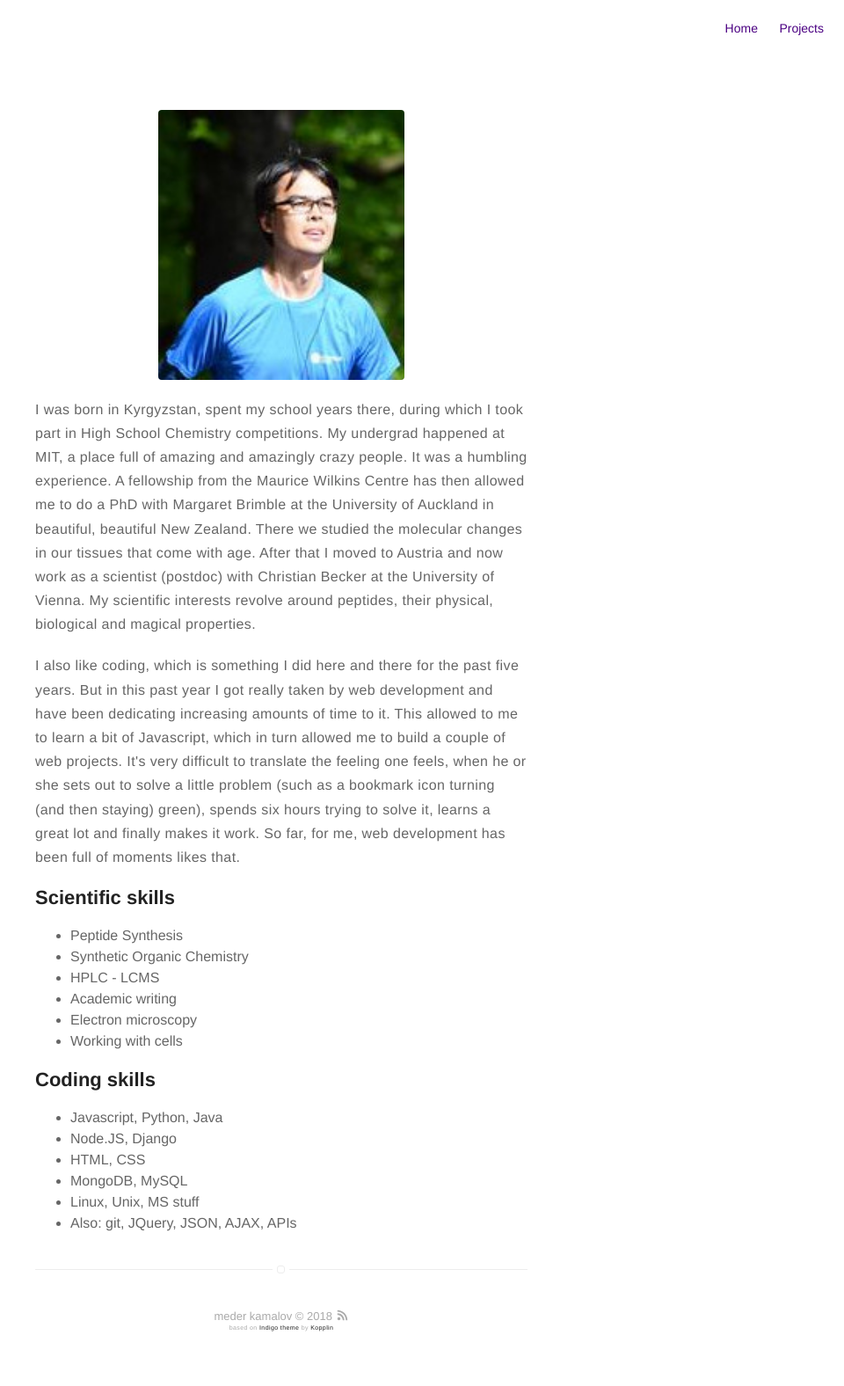
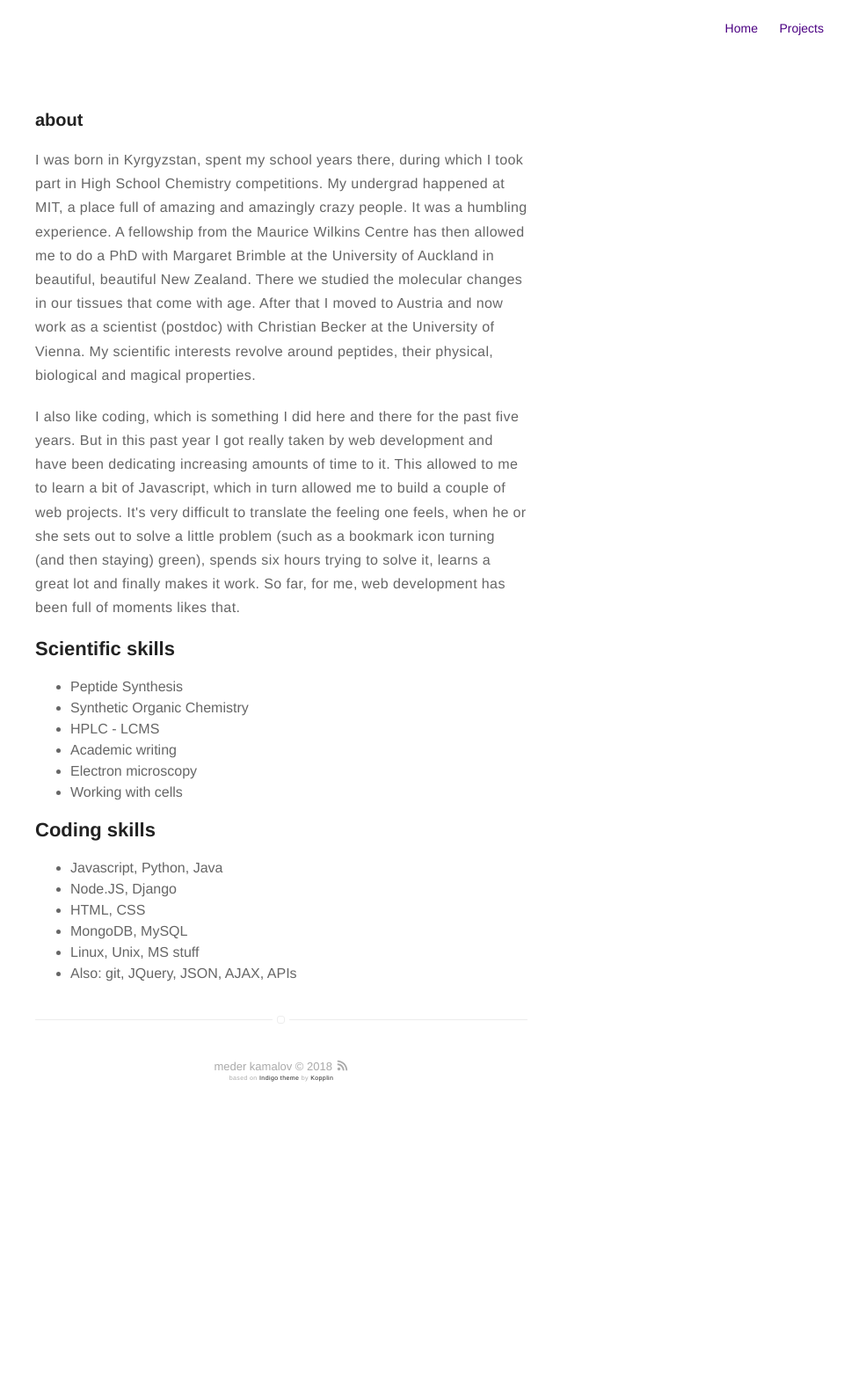
Before and after one commit to mederka/mkam039.github.io, a Jekyll site: the page built from about.md, in a window 1280 px wide. Shown: the whole page at 88% size, without its empty margins (320-1280 px from the left). Built offline with Jekyll 4.4.1, drawn with Linux system fonts in a browser that asks for light colours; after the commit the page ends 1292 px from its top, so only the background shows below that.

Commit message:
Removed picture from about page

```diff
--- a/about.md
+++ b/about.md
@@ -2,8 +2,7 @@
 title: About
 layout: page
 ---
-![Profile Image]({{ site.url }}/{{ site.picture }})
-
+<h3>about</h3>
 <p>I was born in Kyrgyzstan, spent my school years there, during which I took part in High School Chemistry competitions. My undergrad happened at MIT, a place full of amazing and amazingly crazy people. It was a humbling experience. A fellowship from the Maurice Wilkins Centre has then allowed me to do a PhD with Margaret Brimble at the University of Auckland in beautiful, beautiful New Zealand. There we studied the molecular changes in our tissues that come with age. After that I moved to Austria and now work as a scientist (postdoc) with Christian Becker at the University of Vienna. My scientific interests revolve around peptides, their physical, biological and magical properties.</p>
 
 <p>I also like coding, which is something I did here and there for the past five years. But in this past year I got really taken by web development and have been dedicating increasing amounts of time to it. This allowed to me to learn a bit of Javascript, which in turn allowed me to build a couple of web projects. It's very difficult to translate the feeling one feels, when he or she sets out to solve a little problem (such as a bookmark icon turning (and then staying) green), spends six hours trying to solve it, learns a great lot and finally makes it work. So far, for me, web development has been full of moments likes that.</p>
```
